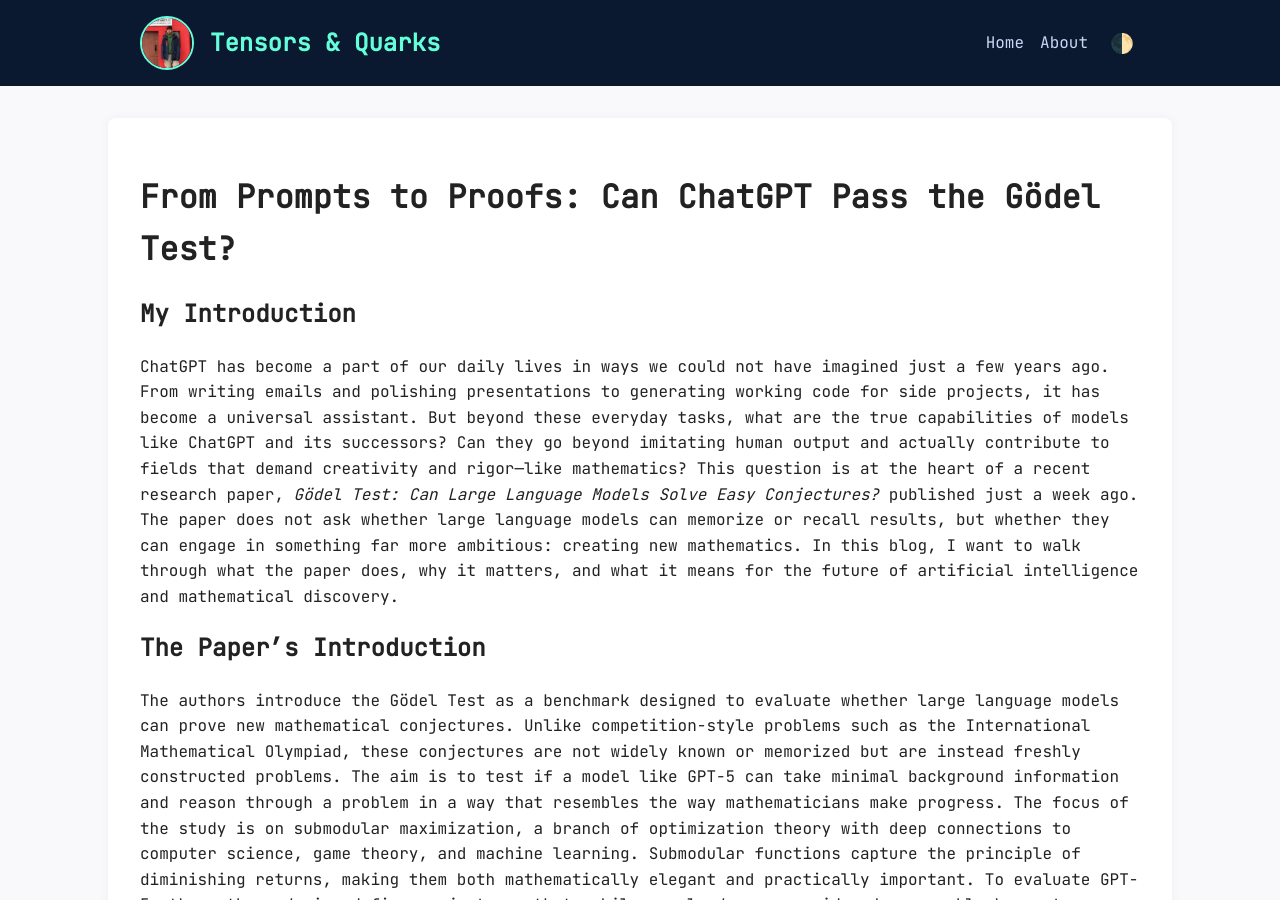
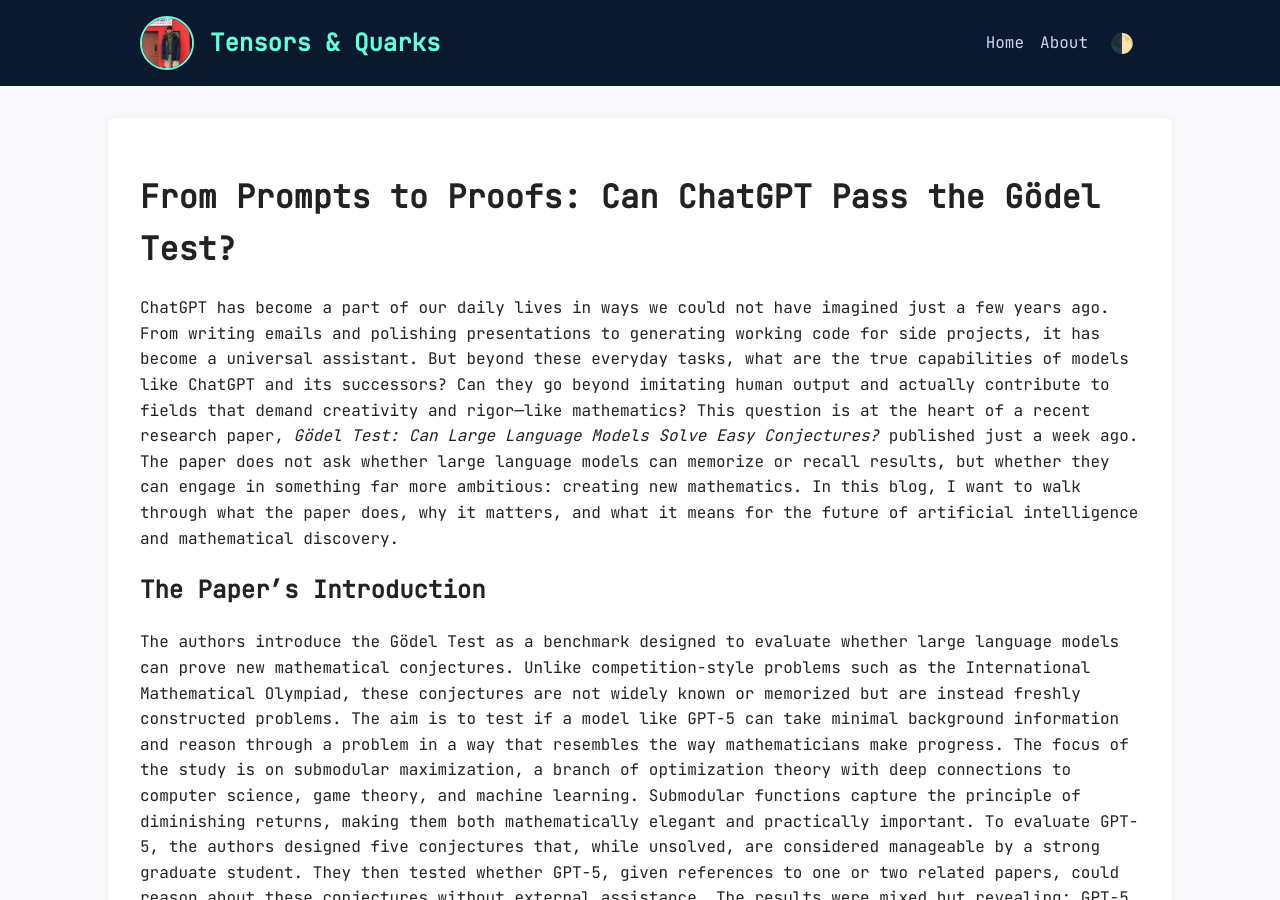
Before and after one commit to Raahul-Thakur/tensorandquarks.github.io, a Jekyll site: the page built from _posts/2025-10-03-godel-test.md, in a window 1280 px wide and 900 px high. Built offline with Jekyll 4.4.1, drawn with Linux system fonts in a browser that asks for light colours.

Commit message:
Update 2025-10-03-godel-test.md

```diff
--- a/_posts/2025-10-03-godel-test.md
+++ b/_posts/2025-10-03-godel-test.md
@@ -3,13 +3,12 @@ layout: default
 title: ""
 date: 2025-10-03
 tags: [ML]
-mathjax: True
+mathjax: true
 ---
 
 
 # From Prompts to Proofs: Can ChatGPT Pass the Gödel Test?
 
-## My Introduction
 ChatGPT has become a part of our daily lives in ways we could not have imagined just a few years ago. From writing emails and polishing presentations to generating working code for side projects, it has become a universal assistant. But beyond these everyday tasks, what are the true capabilities of models like ChatGPT and its successors? Can they go beyond imitating human output and actually contribute to fields that demand creativity and rigor—like mathematics? This question is at the heart of a recent research paper, *Gödel Test: Can Large Language Models Solve Easy Conjectures?* published just a week ago. The paper does not ask whether large language models can memorize or recall results, but whether they can engage in something far more ambitious: creating new mathematics. In this blog, I want to walk through what the paper does, why it matters, and what it means for the future of artificial intelligence and mathematical discovery.
 
 <!--more-->
```
